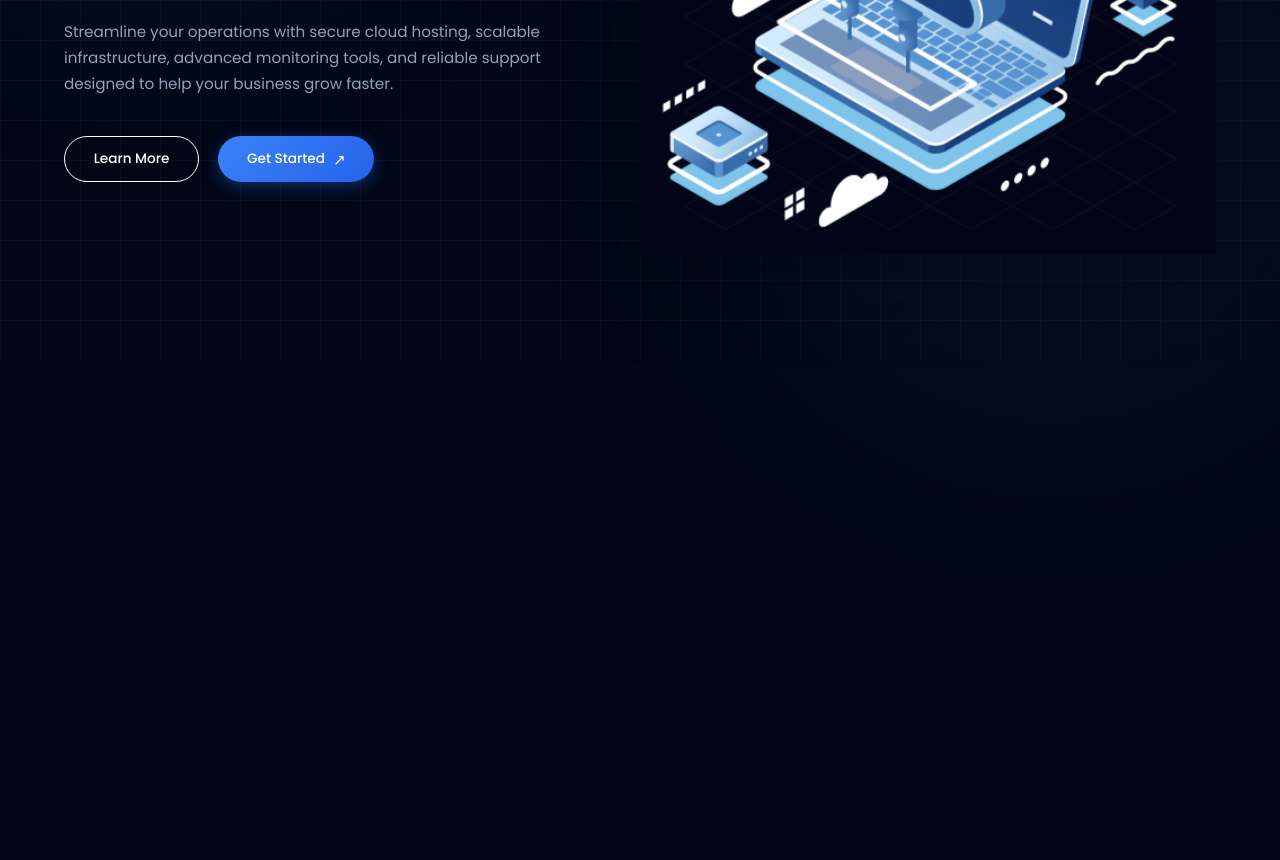
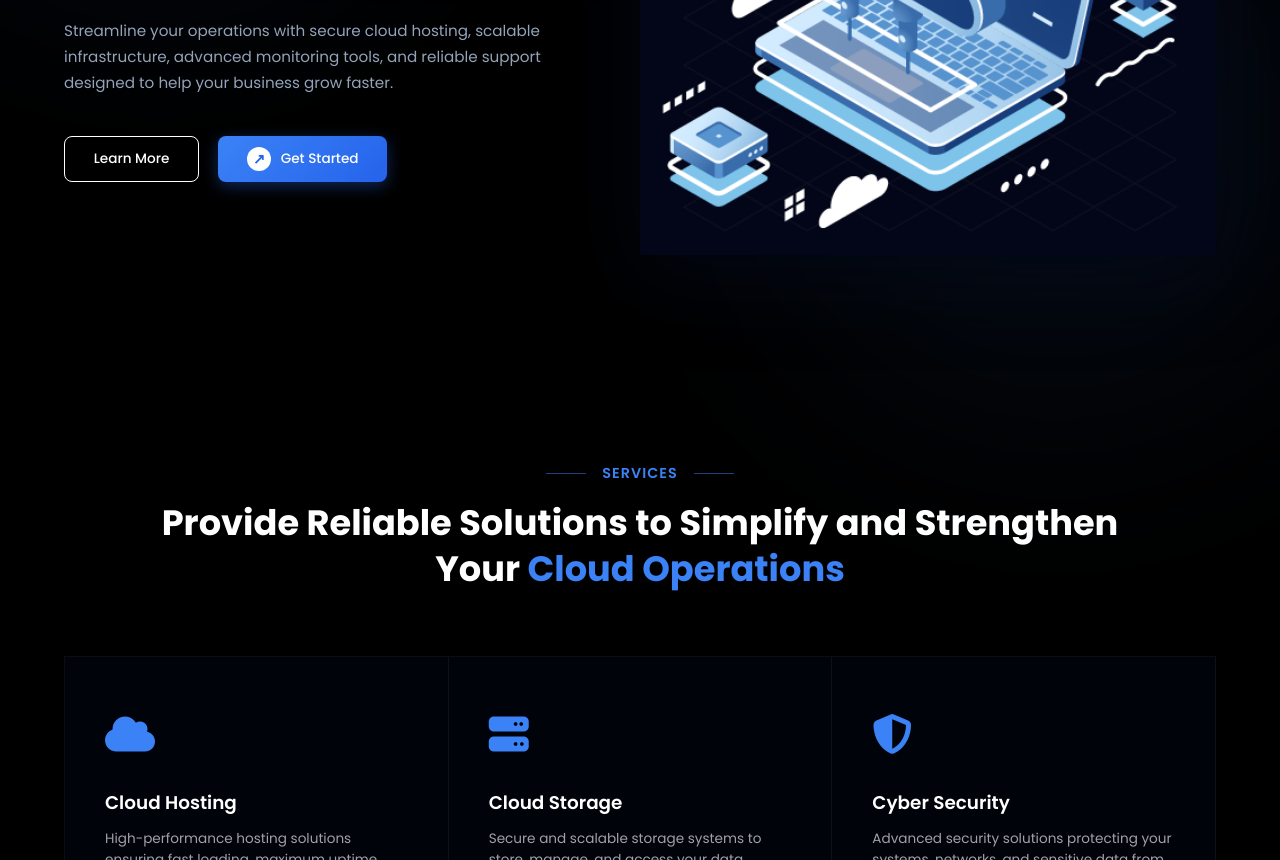
Before and after one commit to DHRUVJEGODA/Cloud_server, a React (Vite) app: page / in a window 1280 px wide. Shown: the part 440-1300 px from the top of the page. Before the commit the page ends 800 px from the top, so only its background shows below. Built offline with nearby package versions, Linux system fonts and the light colour scheme.

Commit message:
Add About and Services sections, and refine UI elements

```diff
--- a/index.html
+++ b/index.html
@@ -6,6 +6,8 @@
     <meta name="viewport" content="width=device-width, initial-scale=1.0" />
     <title>CloudServer | Modern Cloud Hosting</title>
     <link href="https://fonts.googleapis.com/css2?family=Poppins:ital,wght@0,300;0,400;0,500;0,600;0,700;1,400;1,600;1,700&display=swap" rel="stylesheet">
+    <!-- Font Awesome for Icons -->
+    <link rel="stylesheet" href="https://cdnjs.cloudflare.com/ajax/libs/font-awesome/6.4.0/css/all.min.css">
   </head>
   <body>
     <div id="root"></div>
--- a/src/App.jsx
+++ b/src/App.jsx
@@ -1,5 +1,6 @@
 import React, { useState, useEffect } from 'react';
 import './index.css';
+import './sections.css';
 
 function App() {
   const words = ["Security", "Growth", "Performance"];
@@ -13,9 +14,9 @@ function App() {
       setTimeout(() => {
         setCurrentIndex((prevIndex) => (prevIndex + 1) % words.length);
         setFadeClass('fade-in');
-      }, 500); // match CSS fade-out transition
+      }, 300);
 
-    }, 3500);
+    }, 2000);
 
     return () => clearInterval(interval);
   }, []);
@@ -32,14 +33,20 @@ function App() {
     setMousePos({ x: 0, y: 0 });
   };
 
+  const services = [
+    { icon: "fa-cloud", title: "Cloud Hosting", desc: "High-performance hosting solutions ensuring fast loading, maximum uptime, and seamless user experience for your applications." },
+    { icon: "fa-server", title: "Cloud Storage", desc: "Secure and scalable storage systems to store, manage, and access your data efficiently from anywhere anytime with advanced encryption and reliability." },
+    { icon: "fa-shield-halved", title: "Cyber Security", desc: "Advanced security solutions protecting your systems, networks, and sensitive data from modern cyber threats and advanced attacks." },
+    { icon: "fa-gears", title: "DevOps Solutions", desc: "Automate development workflows with efficient CI/CD pipelines, faster deployments, and improved collaboration across teams and environments." },
+    { icon: "fa-chart-line", title: "Performance Monitoring", desc: "Real-time monitoring tools to track system performance, detect issues early, and ensure smooth and uninterrupted operations." },
+    { icon: "fa-users-gear", title: "Scalability & Support", desc: "Flexible infrastructure and expert support services that adapt to your business growth and evolving technical requirements." }
+  ];
+
   return (
     <>
-      {/* Background Elements */}
-      <div className="background-grid"></div>
       <div className="glow-circle glow-1"></div>
       <div className="glow-circle glow-2"></div>
 
-      {/* Navigation Bar */}
       <header>
         <nav className="navbar">
           <div className="logo">
@@ -54,14 +61,16 @@ function App() {
           </ul>
           <div className="nav-buttons">
             <a href="#login" className="btn btn-outline">Login</a>
-            <a href="#start" className="btn btn-primary">Get Started <span className="arrow">↗</span></a>
+            <a href="#services" className="btn btn-primary"><span className="arrow-circle">↗</span> Get Started</a>
           </div>
         </nav>
       </header>
 
-      {/* Hero Section */}
-      <main
+      <main>
+        {/* HERO SECTION */}
+        <section
           className="hero"
+          id="hero"
           onMouseMove={handleMouseMove}
           onMouseLeave={handleMouseLeave}
         >
@@ -69,8 +78,8 @@ function App() {
             <h1>Enhance Your Cloud<br />Infrastructure for<br />Greater <span className={`animated-text ${fadeClass}`}>{words[currentIndex]}</span></h1>
             <p>Streamline your operations with secure cloud hosting, scalable infrastructure, advanced monitoring tools, and reliable support designed to help your business grow faster.</p>
             <div className="hero-buttons">
-            <a href="#learn" className="btn btn-outline-white">Learn More</a>
-            <a href="#start" className="btn btn-primary">Get Started <span className="arrow">↗</span></a>
+              <a href="#about" className="btn btn-outline-white">Learn More</a>
+              <a href="#services" className="btn btn-primary"><span className="arrow-circle">↗</span> Get Started</a>
             </div>
           </div>
           <div className="hero-image-container">
@@ -85,6 +94,49 @@ function App() {
               }}
             />
           </div>
+        </section>
+
+        {/* SERVICES SECTION */}
+        <section id="services" className="services-section">
+          <div className="section-header center">
+            <div className="section-subtitle">
+              <span className="line"></span>
+              <h5>SERVICES</h5>
+              <span className="line"></span>
+            </div>
+            <h2>Provide Reliable Solutions to Simplify and Strengthen<br />Your <span className="text-blue">Cloud Operations</span></h2>
+          </div>
+
+          <div className="services-grid">
+            {services.map((srv, index) => (
+              <div className="service-card" key={index}>
+                <div className="service-icon">
+                  <i className={`fa-solid ${srv.icon}`}></i>
+                </div>
+                <h3>{srv.title}</h3>
+                <p>{srv.desc}</p>
+              </div>
+            ))}
+          </div>
+        </section>
+
+        {/* ABOUT US SECTION */}
+        <section id="about" className="about-section">
+          <div className="about-images">
+            <div className="img-collage" style={{ display: 'flex', justifyContent: 'center', alignItems: 'center' }}>
+              <img src="/about_collage.png" alt="Cloud Technology Collage" className="float-anim" style={{ maxWidth: '100%', maxHeight: '100%', objectFit: 'contain', borderRadius: '16px', boxShadow: '0 20px 40px rgba(0,0,0,0.6), 0 0 30px rgba(37, 99, 235, 0.2)' }} />
+            </div>
+          </div>
+          <div className="about-content">
+            <div className="section-subtitle">
+              <h5>ABOUT US</h5>
+              <span className="line"></span>
+            </div>
+            <h2>Empowering Businesses with Smart and Scalable <span className="text-blue">Cloud Solutions</span></h2>
+            <p>We are a forward-thinking cloud solutions provider dedicated to helping businesses grow through secure, scalable, and high-performance technologies. From cloud hosting and storage to DevOps and cybersecurity, we deliver end-to-end solutions tailored to your needs. Our focus is on reliability, innovation, and long-term success—ensuring your digital infrastructure is always optimized, protected, and ready for the future.</p>
+            <a href="#services" className="btn btn-outline-white about-btn">Learn More</a>
+          </div>
+        </section>
       </main>
     </>
   );
--- a/src/index.css
+++ b/src/index.css
@@ -2,20 +2,24 @@
    DESIGN TOKENS & RESET
    ======================== */
 :root {
-    --bg-color: #020817;
+    --bg-color: #000000;
     --accent-blue: #2563eb;
     --accent-blue-hover: #1d4ed8;
     --accent-glow: #3b82f6;
     --text-main: #ffffff;
     --text-muted: #94a3b8;
     --font-family: 'Poppins', sans-serif;
-    --nav-bg: rgba(2, 8, 23, 0.85);
+    --nav-bg: rgba(0, 0, 0, 0.85);
 }
 
 * {
     margin: 0;
     padding: 0;
     box-sizing: border-box;
+}
+
+html {
+    scroll-behavior: smooth;
 }
 
 body {
@@ -25,7 +29,6 @@ body {
     overflow-x: hidden;
     position: relative;
     min-height: 100vh;
-    scroll-behavior: smooth;
 }
 
 /* ========================
@@ -138,14 +141,14 @@ header {
    ======================== */
 .btn {
     padding: 0.7rem 1.8rem;
-    border-radius: 50px;
+    border-radius: 8px;
     text-decoration: none;
     font-weight: 500;
     font-size: 0.85rem;
     transition: all 0.3s cubic-bezier(0.4, 0, 0.2, 1);
     display: inline-flex;
     align-items: center;
-    gap: 0.5rem;
+    gap: 0.6rem;
     cursor: pointer;
 }
 
@@ -189,6 +192,24 @@ header {
     transition: transform 0.3s ease;
 }
 
+.arrow-circle {
+    display: flex;
+    align-items: center;
+    justify-content: center;
+    width: 24px;
+    height: 24px;
+    background-color: white;
+    color: var(--accent-blue);
+    border-radius: 50%;
+    font-size: 0.9rem;
+    font-weight: bold;
+    transition: transform 0.3s ease;
+}
+
+.btn-primary:hover .arrow-circle {
+    transform: translate(2px, -2px);
+}
+
 .btn-primary:hover .arrow {
     transform: translate(2px, -2px);
 }
@@ -225,10 +246,10 @@ header {
 }
 
 .animated-text {
-    color: var(--accent-glow);
+    color: var(--accent-blue);
     display: inline-block;
     position: relative;
-    transition: opacity 0.5s ease, transform 0.5s ease, filter 0.5s ease;
+    transition: opacity 0.3s ease, transform 0.3s ease, filter 0.3s ease;
     text-shadow: 0 0 20px rgba(59, 130, 246, 0.4);
 }
 
--- /dev/null
+++ b/src/sections.css
@@ -0,0 +1,249 @@
+/* ========================
+   COMMON SECTION STYLES
+   ======================== */
+section {
+    padding: 6rem 5%;
+    max-width: 1440px;
+    margin: 0 auto;
+}
+
+.section-header.center {
+    text-align: center;
+    margin-bottom: 4rem;
+}
+
+.section-subtitle {
+    display: inline-flex;
+    align-items: center;
+    gap: 1rem;
+    margin-bottom: 1rem;
+}
+
+.section-subtitle h5 {
+    color: var(--accent-glow);
+    font-size: 0.9rem;
+    font-weight: 600;
+    letter-spacing: 1px;
+    text-transform: uppercase;
+}
+
+.section-subtitle .line {
+    height: 1px;
+    width: 40px;
+    background: var(--accent-glow);
+    opacity: 0.5;
+}
+
+.section-header h2, .about-content h2 {
+    font-size: 2.2rem;
+    line-height: 1.3;
+    font-weight: 700;
+}
+
+.text-blue {
+    color: var(--accent-glow);
+}
+
+/* ========================
+   SERVICES SECTION
+   ======================== */
+.services-section {
+    position: relative;
+    z-index: 5;
+}
+
+.services-grid {
+    display: grid;
+    grid-template-columns: repeat(3, 1fr);
+    gap: 0;
+    border-top: 1px solid rgba(255, 255, 255, 0.05);
+    border-left: 1px solid rgba(255, 255, 255, 0.05);
+}
+
+.service-card {
+    background: rgba(2, 8, 23, 0.4);
+    padding: 3rem 2.5rem;
+    border-right: 1px solid rgba(255, 255, 255, 0.05);
+    border-bottom: 1px solid rgba(255, 255, 255, 0.05);
+    transition: all 0.4s ease;
+    cursor: pointer;
+    position: relative;
+    overflow: hidden;
+}
+
+.service-card::before {
+    content: '';
+    position: absolute;
+    top: 0;
+    left: 0;
+    width: 100%;
+    height: 100%;
+    background: radial-gradient(circle at top left, rgba(37, 99, 235, 0.15), transparent 70%);
+    opacity: 0;
+    transition: opacity 0.4s ease;
+}
+
+.service-card:hover {
+    transform: translateY(-8px);
+    background: rgba(2, 8, 23, 0.9);
+    border-color: rgba(37, 99, 235, 0.4);
+    box-shadow: 0 15px 30px rgba(0,0,0,0.7), 0 0 20px rgba(37, 99, 235, 0.15);
+    z-index: 2;
+}
+
+.service-card:hover::before {
+    opacity: 1;
+}
+
+.service-icon {
+    font-size: 2.5rem;
+    color: var(--accent-glow);
+    margin-bottom: 1.5rem;
+    transition: transform 0.4s cubic-bezier(0.4, 0, 0.2, 1);
+}
+
+.service-card:hover .service-icon {
+    transform: scale(1.1) translateY(-5px);
+}
+
+.service-card h3 {
+    font-size: 1.15rem;
+    margin-bottom: 0.75rem;
+    font-weight: 600;
+}
+
+.service-card p {
+    color: #a1a1aa;
+    font-size: 0.85rem;
+    line-height: 1.6;
+}
+
+/* ========================
+   ABOUT SECTION
+   ======================== */
+.about-section {
+    display: flex;
+    align-items: center;
+    gap: 5rem;
+    padding-top: 8rem;
+    padding-bottom: 8rem;
+    position: relative;
+    z-index: 5;
+}
+
+.about-images {
+    flex: 1;
+    position: relative;
+    height: 550px;
+}
+
+.img-collage {
+    position: relative;
+    width: 100%;
+    height: 100%;
+}
+
+.img-collage img {
+    border-radius: 16px;
+    object-fit: cover;
+    box-shadow: 0 20px 40px rgba(0,0,0,0.6), 0 0 30px rgba(37, 99, 235, 0.2);
+    position: absolute;
+    transition: transform 0.5s ease;
+}
+
+.img-collage img:hover {
+    transform: scale(1.05);
+    z-index: 10;
+}
+
+.img-main {
+    width: 75%;
+    height: 85%;
+    top: 0;
+    left: 10%;
+    z-index: 2;
+}
+
+.img-sub-1 {
+    width: 45%;
+    height: 45%;
+    bottom: 0;
+    left: 0;
+    z-index: 3;
+    border: 6px solid var(--bg-color);
+}
+
+.img-sub-2 {
+    width: 40%;
+    height: 40%;
+    bottom: -10%;
+    right: 5%;
+    z-index: 1;
+}
+
+.float-anim {
+    animation: float 6s ease-in-out infinite;
+}
+
+.float-anim-delay {
+    animation: float 7s ease-in-out infinite 2.5s;
+}
+
+.about-content {
+    flex: 1;
+}
+
+.about-content h2 {
+    margin-bottom: 1.5rem;
+}
+
+.about-content p {
+    color: #a1a1aa;
+    font-size: 0.9rem;
+    line-height: 1.7;
+    margin-bottom: 2.5rem;
+}
+
+.about-btn {
+    padding: 0.6rem 1.8rem;
+    font-size: 0.85rem;
+}
+
+/* ========================
+   RESPONSIVE DESIGN FOR SECTIONS
+   ======================== */
+@media (max-width: 1100px) {
+    .services-grid {
+        grid-template-columns: repeat(2, 1fr);
+    }
+
+    .about-section {
+        flex-direction: column;
+        text-align: center;
+        gap: 3rem;
+    }
+
+    .about-images {
+        width: 100%;
+        height: 500px;
+    }
+
+    .img-main {
+        width: 80%;
+        left: 10%;
+    }
+}
+
+@media (max-width: 768px) {
+    .services-grid {
+        grid-template-columns: 1fr;
+    }
+
+    .section-header h2, .about-content h2 {
+        font-size: 2rem;
+    }
+
+    .about-images {
+        height: 400px;
+    }
+}
```
Also changed, not shown: public/about_collage.png (added), public/logo.png (added). Lines whose indentation alone changed are shown as unchanged.
